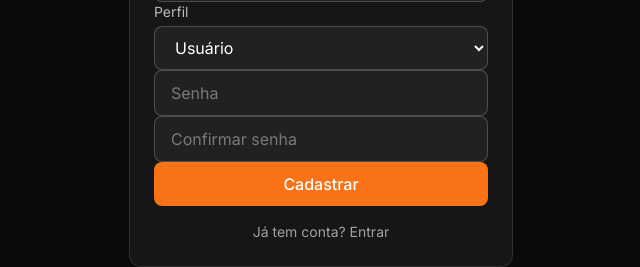
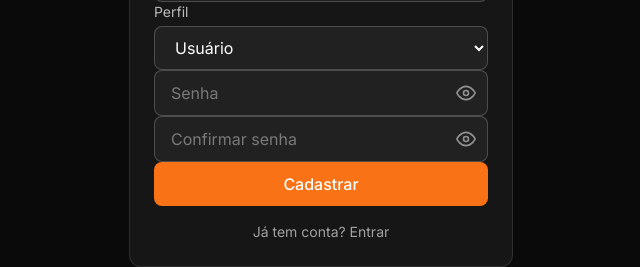
Before and after one commit to lucascode01/MyFit, a Next.js app in the folder frontend/: page /register in a window 1280 px wide. Shown: the part 502-769 px from the top of the page, without its empty margins (319-959 px from the left). Built offline with nearby package versions, Linux system fonts and the light colour scheme; no server answers.

Commit message:
toggle visualizar senha

```diff
--- /dev/null
+++ b/frontend/src/components/PasswordInput.tsx
@@ -0,0 +1,42 @@
+'use client';
+
+import { useState } from 'react';
+
+interface PasswordInputProps extends Omit<React.InputHTMLAttributes<HTMLInputElement>, 'type'> {
+  id?: string;
+}
+
+export function PasswordInput({ className = '', id, ...props }: PasswordInputProps) {
+  const [visible, setVisible] = useState(false);
+
+  return (
+    <div className="relative">
+      <input
+        {...props}
+        id={id}
+        type={visible ? 'text' : 'password'}
+        className={`pr-10 ${className}`}
+        autoComplete={props.autoComplete ?? 'off'}
+      />
+      <button
+        type="button"
+        onClick={() => setVisible((v) => !v)}
+        className="absolute right-3 top-1/2 -translate-y-1/2 text-white/50 hover:text-white/80 focus:outline-none focus:text-white"
+        aria-label={visible ? 'Ocultar senha' : 'Mostrar senha'}
+        tabIndex={-1}
+      >
+        {visible ? (
+          <svg xmlns="http://www.w3.org/2000/svg" width="20" height="20" viewBox="0 0 24 24" fill="none" stroke="currentColor" strokeWidth="2" strokeLinecap="round" strokeLinejoin="round" aria-hidden>
+            <path d="M17.94 17.94A10.07 10.07 0 0 1 12 20c-7 0-11-8-11-8a18.45 18.45 0 0 1 5.06-5.94M9.9 4.24A9.12 9.12 0 0 1 12 4c7 0 11 8 11 8a18.5 18.5 0 0 1-2.16 3.19m-6.72-1.07a3 3 0 1 1-4.24-4.24" />
+            <line x1="1" y1="1" x2="23" y2="23" />
+          </svg>
+        ) : (
+          <svg xmlns="http://www.w3.org/2000/svg" width="20" height="20" viewBox="0 0 24 24" fill="none" stroke="currentColor" strokeWidth="2" strokeLinecap="round" strokeLinejoin="round" aria-hidden>
+            <path d="M1 12s4-8 11-8 11 8 11 8-4 8-11 8-11-8-11-8z" />
+            <circle cx="12" cy="12" r="3" />
+          </svg>
+        )}
+      </button>
+    </div>
+  );
+}
--- a/frontend/src/features/auth/LoginForm.tsx
+++ b/frontend/src/features/auth/LoginForm.tsx
@@ -6,6 +6,7 @@ import Image from 'next/image';
 import { useRouter } from 'next/navigation';
 import { api } from '@/lib/api';
 import { useAuth } from './AuthProvider';
+import { PasswordInput } from '@/components/PasswordInput';
 import type { AuthTokens } from '@/types';
 
 export function LoginForm() {
@@ -57,10 +58,9 @@ export function LoginForm() {
             onChange={(e) => setEmail(e.target.value)}
             required
           />
-          <input
-            type="password"
+          <PasswordInput
             placeholder="Senha"
-            className="input-field"
+            className="input-field w-full"
             value={password}
             onChange={(e) => setPassword(e.target.value)}
             required
--- a/frontend/src/features/auth/RegisterForm.tsx
+++ b/frontend/src/features/auth/RegisterForm.tsx
@@ -6,6 +6,7 @@ import Image from 'next/image';
 import { useRouter } from 'next/navigation';
 import { api } from '@/lib/api';
 import { useAuth } from './AuthProvider';
+import { PasswordInput } from '@/components/PasswordInput';
 import type { AuthTokens } from '@/types';
 
 type Role = 'user' | 'professional';
@@ -119,19 +120,17 @@ export function RegisterForm() {
               onChange={(e) => setFullName(e.target.value)}
             />
           )}
-          <input
-            type="password"
+          <PasswordInput
             placeholder="Senha"
-            className="input-field"
+            className="input-field w-full"
             value={password}
             onChange={(e) => setPassword(e.target.value)}
             minLength={8}
             required
           />
-          <input
-            type="password"
+          <PasswordInput
             placeholder="Confirmar senha"
-            className="input-field"
+            className="input-field w-full"
             value={passwordConfirm}
             onChange={(e) => setPasswordConfirm(e.target.value)}
             required
```
